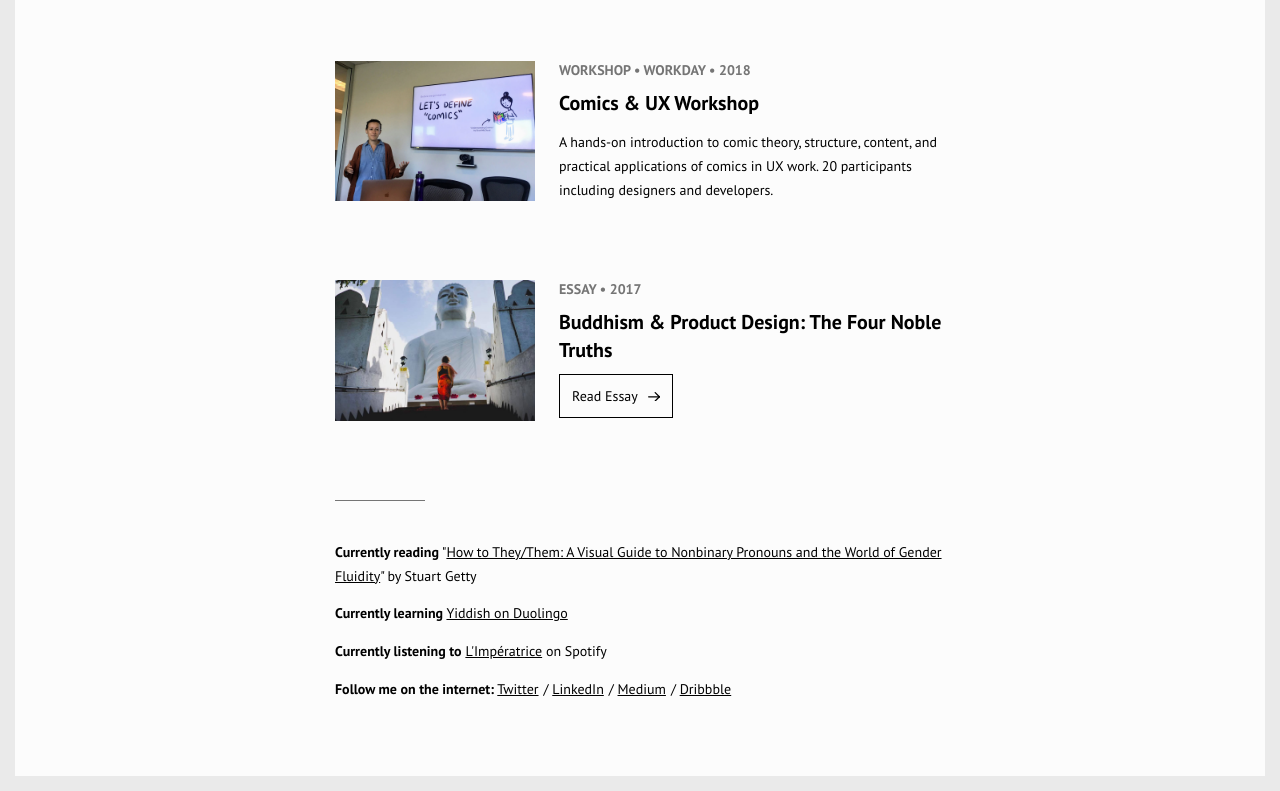
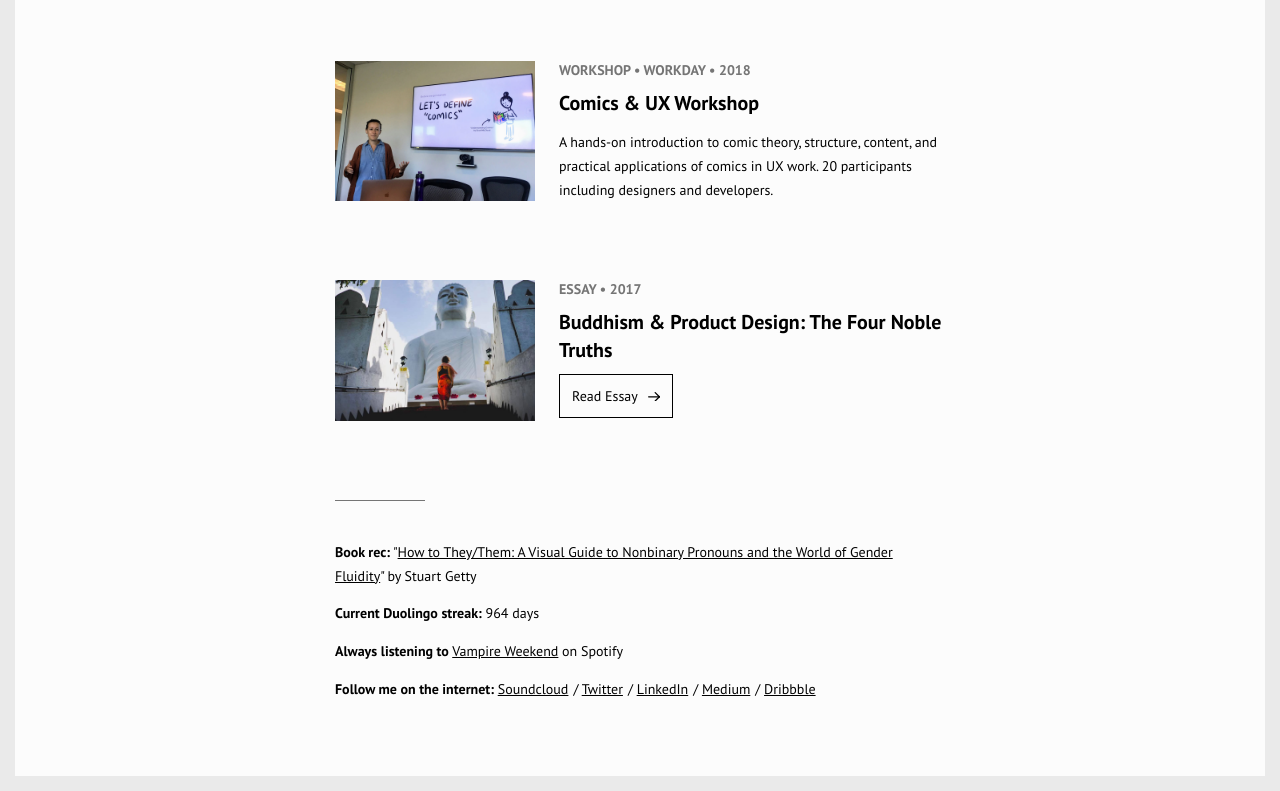
Before and after one commit to emmacsiegel/em-siegel, a plain HTML site: page index.html in a window 1280 px wide. Shown: the part 3253-4044 px from the top of the page. Drawn offline with Linux system fonts and the light colour scheme.

Commit message:
silly updates to the intro notes, updated links at the bottom

```diff
--- a/index.html
+++ b/index.html
@@ -6,13 +6,16 @@
 
     <!--
 
+    what are you doing snooping around in my code?!?
 
-    built and maintained by em siegel
-    2025
-
-    thank you rohit kapur & dan gold for helping!
+    but since you're here, feel free to look around i guess. let me know if you want a drink or anything.
 
     ¯\_(ツ)_/¯
+
+    this lil website is built and maintained by me, em siegel :)
+    current year is 2025
+
+    thank you rohit kapur & dan gold for helping me build my lil websites since 2016! <3 <3
 
 -->
 
@@ -197,19 +200,6 @@
                 </div>
             </div>
 
-        <!--
-            <div class="portfolio-media-block">
-                <div class="portfolio-media-image-wrapper">
-                    <img class="portfolio-media-image" src="content/leslie.png" />
-                </div>
-
-                <div class="portfolio-media-content">
-                    <span class="portfolio-media-tag">Blog Series &bull; Workday Design Blog &bull; 2019</span>
-                    <h3 class="portfolio-media-title">Unexpected UX Journeys from Workday’s Design Team</h3>
-                      <a class="portfolio-media-button" href="https://medium.com/@emmacsiegel/the-future-is-inclusive-takeaways-from-sxsw-2019-53bf01347f32" target="_blank">Read Series</a>
-                </div>
-            </div>
-            -->
 
             <div class="portfolio-media-block">
                 <div class="portfolio-media-image-wrapper">
@@ -300,10 +290,11 @@
 
 
         <div class="footer">
-           <p><b>Currently reading</b> "<a href="https://bookshop.org/books/how-to-they-them-a-visual-guide-to-nonbinary-pronouns-and-the-world-of-gender-fluidity/9781632173133">How to They/Them: A Visual Guide to Nonbinary Pronouns and the World of Gender Fluidity</a>" by Stuart Getty</p>
-            <p><b>Currently learning</b> <a href="https://www.duolingo.com/course/yi/en/Learn-Yiddish">Yiddish on Duolingo</a></p>
-            <p><b>Currently listening to</b> <a href="https://open.spotify.com/artist/4PwlsrN0t5mLN0C827cbEU">L'Imp&eacute;ratrice</a> on Spotify</p>
+           <p><b>Book rec:</b> "<a href="https://bookshop.org/books/how-to-they-them-a-visual-guide-to-nonbinary-pronouns-and-the-world-of-gender-fluidity/9781632173133">How to They/Them: A Visual Guide to Nonbinary Pronouns and the World of Gender Fluidity</a>" by Stuart Getty</p>
+            <p><b>Current Duolingo streak:</b> 964 days</p>
+            <p><b>Always listening to</b> <a href="https://open.spotify.com/artist/5BvJzeQpmsdsFp4HGUYUEx">Vampire Weekend</a> on Spotify</p>
             <p><b>Follow me on the internet:</b>
+                <a href="https://soundcloud.com/em-siegel" target="_blank">Soundcloud</a>
                 <a href="https://twitter.com/emmacsiegel" target="_blank">Twitter</a>
                 <a href="https://www.linkedin.com/in/emma-c-siegel-879a4b9b" target="_blank">LinkedIn</a>
                 <a href="https://medium.com/@emmacsiegel" target="_blank">Medium</a>
```
